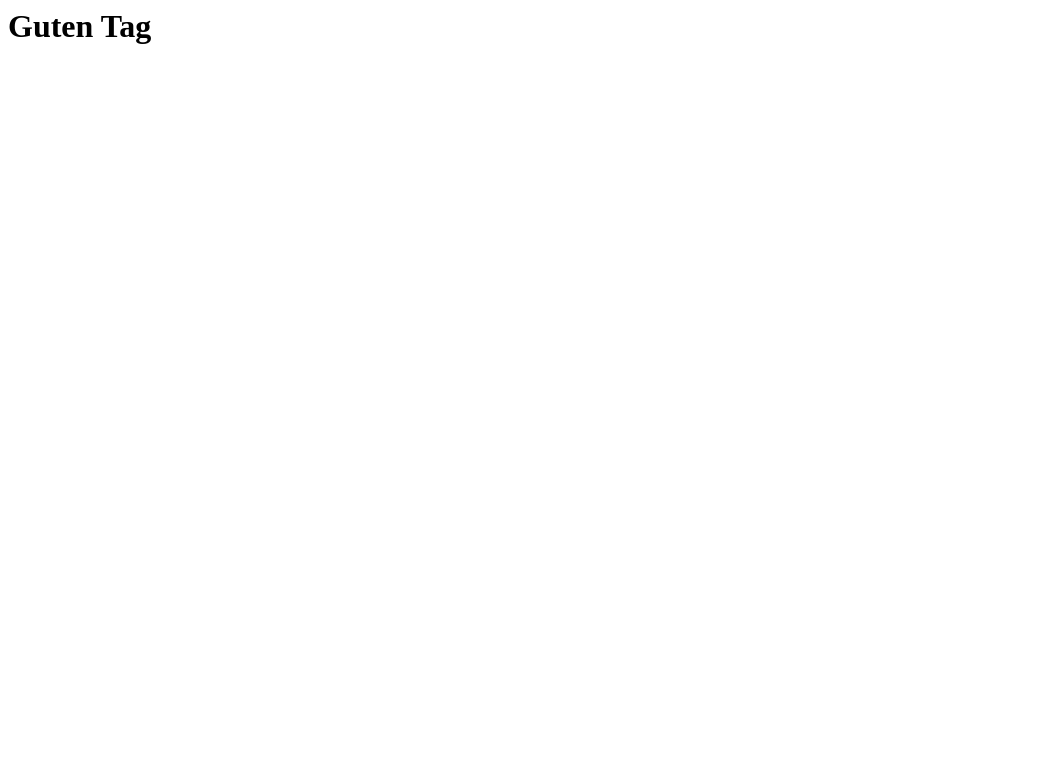
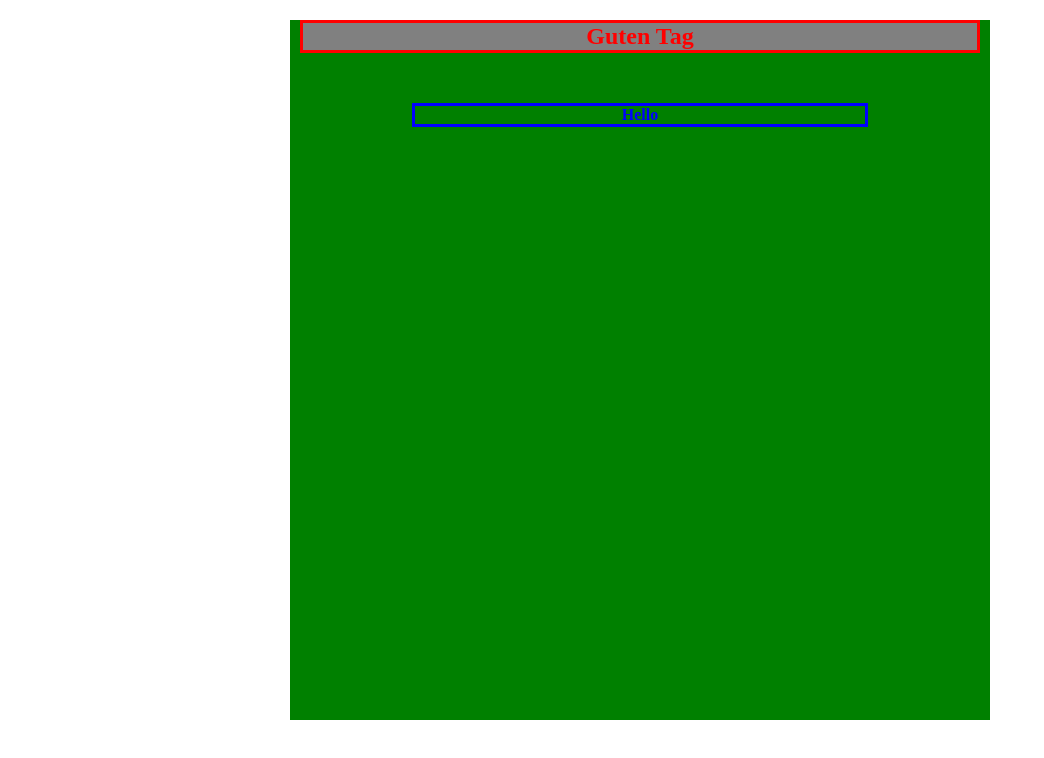
Before and after one commit to charvell0/Trial-by-Fire, a plain HTML site: page Index.html in a window 1280 px wide. Shown: the whole page, without its empty margins (0-1044 px from the left). Drawn offline with Linux system fonts and the light colour scheme.

Commit message:
styled web app

```diff
--- a/Index.html
+++ b/Index.html
@@ -1 +1,13 @@
-<h1>Guten Tag</h1>
+<!DOCTYPE html>
+<html lang="en">
+    <head>
+        <meta charset="UTF-8" />
+        <meta name="viewport" content="width=device-width, initial-scale=1.0" />
+        <title>Chloe's Website</title>
+        <link rel="stylesheet" href="styles.css" />
+    </head>
+    <section>
+        <h1>Guten Tag</h1>
+        <h4>Hello</h4>
+    </section>
+</html>
--- /dev/null
+++ b/Styles.css
@@ -0,0 +1,29 @@
+h1 {
+    color: red;
+    border-style: solid;
+    border-color: red;
+    text-align: center;
+    background-color: grey;
+    margin-left: 10px;
+    margin-right: 10px;
+    margin-top: 20px;
+}
+
+h4 {
+    margin-top: 50px;
+    margin-left: auto;
+    margin-right: auto;
+    width: 450px;
+    color: blue;
+    border-style: solid;
+    border-color: blue;
+    text-align: center;
+}
+
+section {
+    background-color: green;
+    width: 700px;
+    height: 700px;
+    margin-left: auto;
+    margin-right: auto;
+}
```
